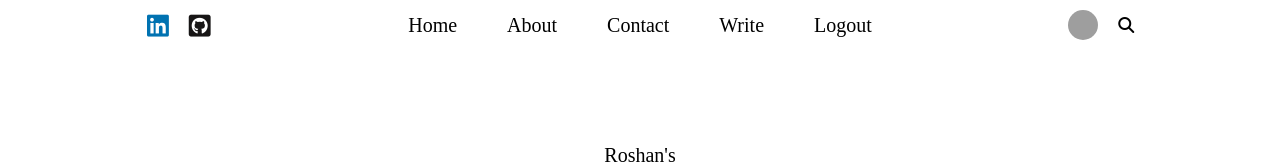
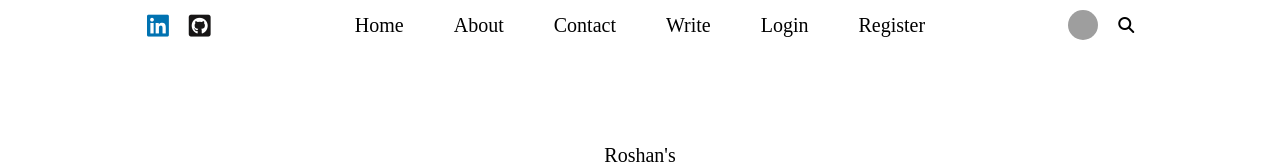
Before and after one commit to roshan-lama-dev/blog-ui, a React (Vite) app: page / in a window 1280 px wide. Shown: the top 164 px of the page. Built offline with nearby package versions, Linux system fonts and the light colour scheme; grey boxes are pictures that could not be loaded.

Commit message:
Login page modified

```diff
--- a/src/components/Navbar/Nabar.jsx
+++ b/src/components/Navbar/Nabar.jsx
@@ -1,7 +1,8 @@
-import React from "react";
+import React, { useState } from "react";
 import "./navbar.css";
 import { Link } from "react-router-dom";
 export const Nabar = () => {
+  const [isLoggedIn, setIsLoggedIn] = useState(false);
   return (
     <div className="navbarContainer">
       <div className="leftNavbar">
@@ -33,12 +34,30 @@
             Write{" "}
           </Link>
         </span>
+
+        {isLoggedIn === "true" ? (
           <span>
             {" "}
             <Link to="/logout" className="navlink">
               Logout{" "}
             </Link>
           </span>
+        ) : (
+          <>
+            <span>
+              {" "}
+              <Link to="/login" className="navlink">
+                Login{" "}
+              </Link>
+            </span>
+            <span>
+              {" "}
+              <Link to="/register" className="navlink">
+                Register{" "}
+              </Link>
+            </span>
+          </>
+        )}
       </div>
       <div className="rightNavbar">
         <img
--- a/src/pages/Login/Login.jsx
+++ b/src/pages/Login/Login.jsx
@@ -19,7 +19,7 @@
           type="password"
           placeholder="*******"
         />
-        <button className="loginBtn">Login</button>
+        <button className="loginBtn" >Login</button>
       </form>
     </div>
   );
```
Lines whose indentation alone changed are shown as unchanged.
